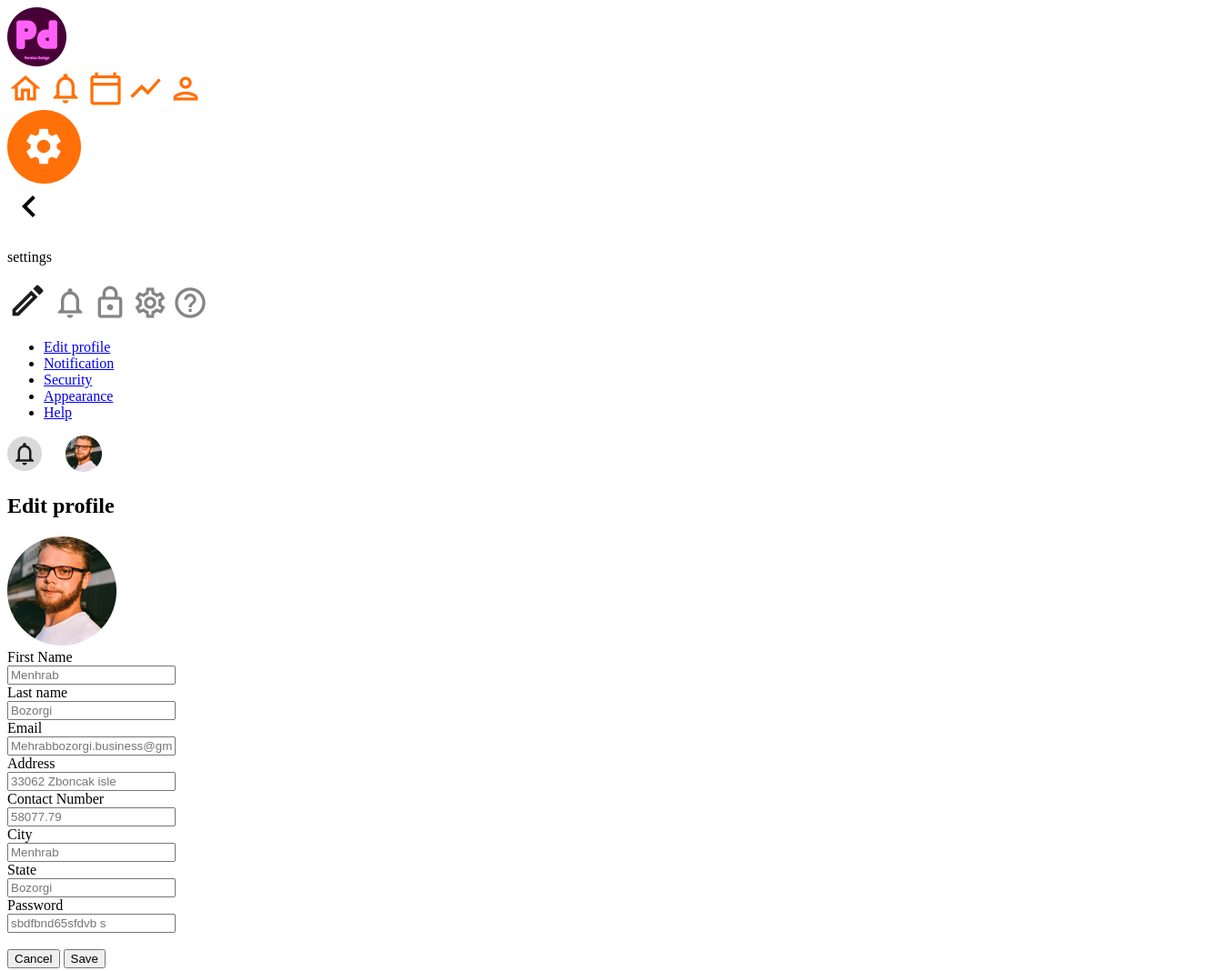
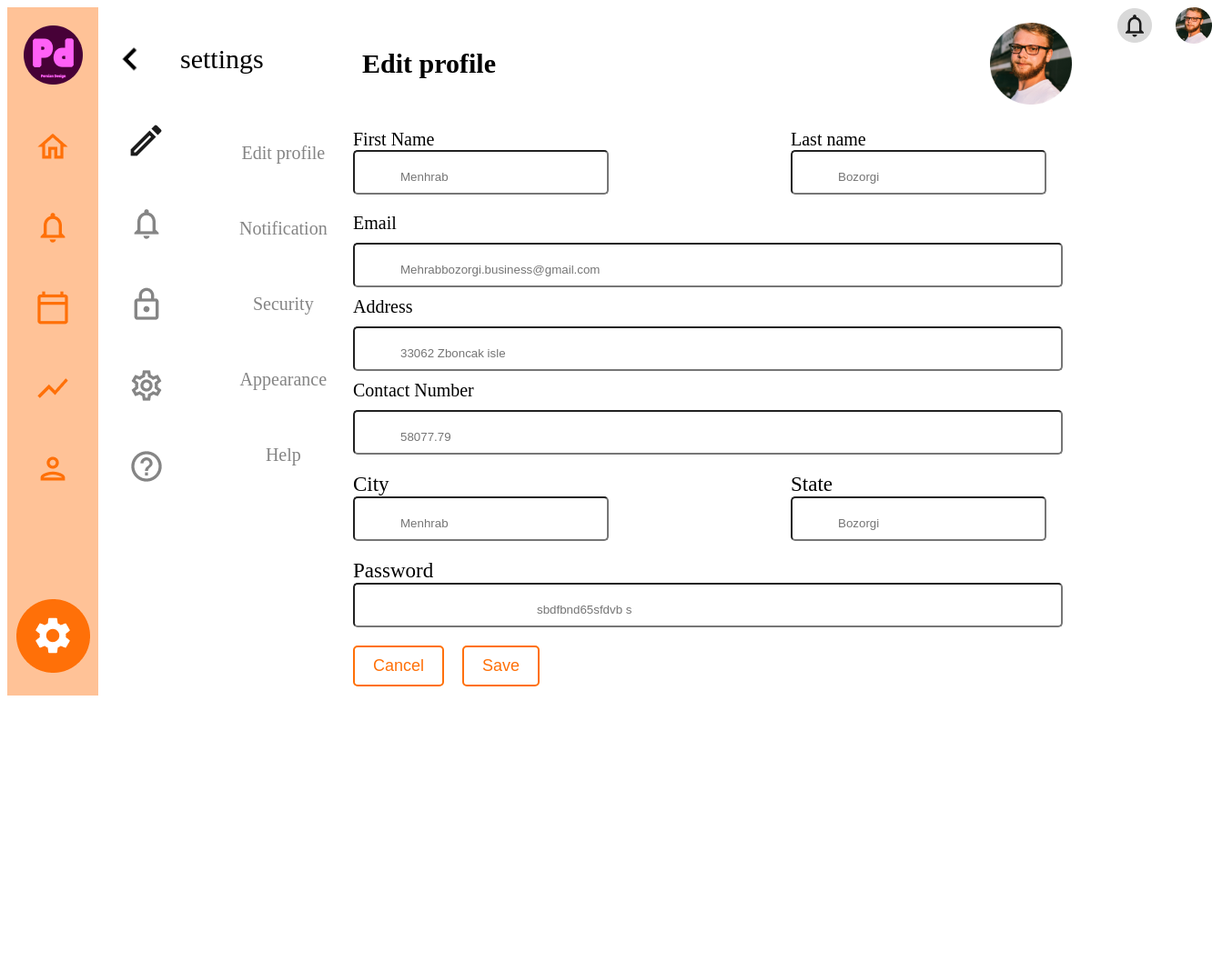
Before and after one commit to Rivera30/Laboratorio1, a plain HTML site: page Laboratorio 1/index.html in a window 1280 px wide. Shown: the whole page at 91% size, 1332 px wide, since content can reach past the window. After the commit the page ends 800 px from the top, so only its background shows below. Drawn offline with Linux system fonts and the light colour scheme.

Commit message:
Laboratorio 1
Andres Rivera
Nelson Carranza
Anthony

Entrega del Laboratorio terminado

```diff
--- a/Laboratorio 1/index.html
+++ b/Laboratorio 1/index.html
@@ -1,99 +1,144 @@
 <!DOCTYPE html>
 <html lang="en">
+
 <head>
-      <meta charset="UTF-8">
-      <meta http-equiv="X-UA-Compatible" content="IE=edge">
-      <meta name="viewport" content="width=device-width, initial-scale=1.0">
+  <meta charset="UTF-8" />
+  <meta http-equiv="X-UA-Compatible" content="IE=edge" />
+  <meta name="viewport" content="width=device-width, initial-scale=1.0" />
   <link rel="stylesheet" type="text/css" href="style.css" />
-      <title>Laboratorio1</title>
+  <title>Persian Design</title>
 </head>
+
 <body>
+  <div class="box-main">
     <header>
-          <img src="Imagenes/Logo.png" alt="Logo" id="Logo">
-          <div>
-            <a href="#"><img src="Imagenes/Home.png" alt=""></a>
-            <a href="#"><img src="Imagenes/Notifications.png" alt=""></a>
-            <a href="#"><img src="Imagenes/Calendar-today.png" alt=""></a>
-            <a href="#"><img src="Imagenes/Show-chart.png" alt=""></a>
-            <a href="#"><img src="Imagenes/Person.png" alt=""></a>
+      <div class="images-header">
+        <a href="#"><img src="./Imagenes/Logo.png" alt="" /></a>
+        <a href="#"><img src="Imagenes/Home.png" alt="" /></a>
+        <a href="#"><img src="Imagenes/Notifications.png" alt="" /></a>
+        <a href="#"><img src="Imagenes/Calendar-today.png" alt="" /></a>
+        <a href="#"><img src="Imagenes/Show-chart.png" alt="" /></a>
+        <a href="#"><img src="Imagenes/Person.png" alt="" /></a>
       </div>
-          <img src="Imagenes/Group-1.png" alt="settings" id="settings">
+      <div class="config">
+        <img src="./Imagenes/Group-1.png" alt="" />
+      </div>
     </header>
     <main>
+      <div class="settings-section">
         <section>
-            <div>
-              <img src="Imagenes/Keyboard-arrow.png" alt="">
+          <div class="settings">
+            <img src="./Imagenes/Keyboard-arrow.png" alt="" />
             <p>settings</p>
           </div>
-            <div>
-              <img src="Imagenes/Edit.png" alt="">
-              <img src="Imagenes/Notifications2.png" alt="">
-              <img src="Imagenes/Lock.png" alt="">
-              <img src="Imagenes/Settings.png" alt="">
-              <img src="Imagenes/Help-outline.png" alt="">
+          <div class="list-interactive">
+            <div class="images">
+              <a href=""><img src="Imagenes/Edit.png" alt="" /></a>
+              <a href=""><img src="Imagenes/Notifications2.png" alt="" /></a>
+              <a href=""><img src="Imagenes/Lock.png" alt="" /></a>
+              <a href=""><img src="Imagenes/Settings.png" alt="" /></a>
+              <a href=""><img src="Imagenes/Help-outline.png" alt="" /></a>
             </div>
-            <div>
+            <div class="settings-images">
               <ul>
-                <li><a href="#">Edit profile</a></li>
-                <li><a href="#">Notification</a></li>
-                <li><a href="#">Security</a></li>
-                <li><a href="#">Appearance</a></li>
-                <li><a href="#">Help</a></li>
+                <li>
+                  <a href="#">
+                    <p>Edit profile</p>
+                  </a>
+                </li>
+                <li>
+                  <a href="#">
+                    <p>Notification</p>
+                  </a>
+                </li>
+                <li>
+                  <a href="#">
+                    <p>Security</p>
+                  </a>
+                </li>
+                <li>
+                  <a href="#">
+                    <p>Appearance</p>
+                  </a>
+                </li>
+                <li>
+                  <a href="#">
+                    <p>Help</p>
+                  </a>
+                </li>
               </ul>
             </div>
+          </div>
         </section>
+      </div>
+      <div class="sect-block-three">
         <section>
-            <di>
-              <img src="Imagenes/profile1.png" alt="">
-            </di>
-            <div>
+          <div class="semi-header">
             <h1>Edit profile</h1>
-              <img src="Imagenes/unsplash_C8Ta0gwPbQg.png" alt="">
+            <img src="Imagenes/unsplash_C8Ta0gwPbQg.png" alt="" />
           </div>
           <div>
             <form>
               <div>
-                  <label for="text">First Name</label> <br>
-                    <input type="text" name="name" id="name" placeholder="Menhrab" required> <br>
-                  <label for="text">Last name</label> <br>
-                    <input type="text" name="last-name" id="last-name" placeholder="Bozorgi" required> <br>
-                  <label for="text">Email</label> <br>
-                    <input type="email" name="email" id="email" placeholder="Mehrabbozorgi.business@gmail.com" required> <br>
-                  <label for="text">Address</label> <br>
-                    <input type="text" name="address" id="address" placeholder="33062 Zboncak isle" required> <br>
-                  <label for="text">Contact Number</label> <br>
-                    <input type="text" name="contact" id="contact" placeholder="58077.79" required> <br>
+                <div class="form-contact">
+                  <div class="first-name">
+                    <label for="text">First Name</label>
+                    <input type="text" name="name" id="name" placeholder="Menhrab" required />
                   </div>
-                <div>
-                  <label for="text">City</label> <br>
-                    <input list="editors" name="city" id="city" placeholder="Menhrab">
+                  <div class="last-name">
+                    <label for="text">Last name</label>
+                    <input type="text" name="last-name" id="last-name" placeholder="Bozorgi" required />
+                  </div>
+                </div>
+                <div class="info-contact">
+                  <label for="text">Email</label>
+                  <input type="email" name="email" id="email" placeholder="Mehrabbozorgi.business@gmail.com" required />
+                  <label for="text">Address</label>
+                  <input type="text" name="address" id="address" placeholder="33062 Zboncak isle" required />
+                  <label for="text">Contact Number</label>
+                  <input type="text" name="contact" id="contact" placeholder="58077.79" required />
+                </div>
+              </div>
+              <div class="flex-city-state">
+                <div class="city">
+                  <label for="text">City</label>
+                  <input list="editors" name="city" id="city" placeholder="Menhrab" />
                   <datalist id="editors">
-                    <option value="Amsterdam">
-                    <option value="Barcelona">
-                    <option value="Beijing">
-                    <option value="Beirut">
+                    <option value="Amsterdam"></option>
+                    <option value="Barcelona"></option>
+                    <option value="Beijing"></option>
+                    <option value="Beirut"></option>
+                  </datalist>
                 </div>
-                <div>
-                  <label for="text">State</label> <br>
-                    <input list="edit" name="state" id="state" placeholder="Bozorgi">
+                <!-- state -->
+                <div class="state">
+                  <label for="text">State</label>
+                  <input list="edit" name="state" id="state" placeholder="Bozorgi" />
                   <datalist id="edit">
-                    <option value="Friesland">
-                    <option value="Badalona">
-                    <option value="Pekin">
-                    <option value="Libano">
+                    <option value="Friesland"></option>
+                    <option value="Badalona"></option>
+                    <option value="Pekin"></option>
+                    <option value="Libano"></option>
+                  </datalist>
                 </div>
-                <div>
-                  <label for="text">Password</label> <br>
-                      <input type="text" name="password" id="password" placeholder="sbdfbnd65sfdvb s" required>
               </div>
-                <br/>
-                <div>
+              <div class="password">
+                <label for="text">Password</label>
+                <input type="text" name="password" id="password" placeholder="sbdfbnd65sfdvb s" required />
+              </div>
+              <div class="buttons">
                 <input type="reset" value="Cancel" />
                 <input type="submit" value="Save" />
               </div>
             </form>
           </div>
         </section>
+      </div>
+      <div class="perfil-img">
+        <img src="Imagenes/profile1.png" alt="" />
+      </div>
     </main>
+  </div>
 </body>
+
 </html>
--- a/Laboratorio 1/style.css
+++ b/Laboratorio 1/style.css
@@ -0,0 +1,253 @@
+a {
+    text-decoration: none;
+  }
+
+  header {
+    background-color: #ffc297;
+    width: 100px;
+  }
+
+  main {
+    display: flex;
+  }
+
+  .box-main {
+    display: flex;
+  }
+
+  /* Header*/
+
+  .images-header {
+    align-items: center;
+    display: flex;
+    flex-direction: column;
+    gap: 45px;
+    padding: 20px;
+  }
+
+  .config {
+    padding-top: 90px;
+    margin: 10px;
+  }
+  /*End Header*/
+
+  /*Settings */
+  .settings-section {
+    display: flex;
+    flex-direction: column;
+    width: 250px;
+    padding: 10px;
+  }
+
+  .settings {
+    display: flex;
+    font-size: 30px;
+    gap: 30px;
+  }
+
+  .images {
+    align-items: center;
+    display: flex;
+    flex-direction: column;
+    gap: 45px;
+    padding: 20px;
+  }
+
+  .images ul {
+    list-style-type: none;
+  }
+
+  .settings-images p {
+    align-items: center;
+    display: flex;
+    flex-direction: column;
+    padding: 20px;
+    font-size: 20px;
+  }
+
+  .settings-images ul {
+    list-style-type: none;
+  }
+
+  .settings-images a {
+    color: #858585;
+  }
+  .settings-images a:hover {
+    color: #000000;
+  }
+
+  .settings img {
+    width: 50px;
+    height: 50px;
+    position: relative;
+    top: 25px;
+  }
+
+  .list-interactive {
+    display: flex;
+    align-items: center;
+  }
+  /*End settings*/
+
+  /*Edit profile*/
+
+  .sect-block-three {
+    width: 800px;
+  }
+
+  /*Edit profile + image*/
+  .semi-header {
+    align-items: center;
+    display: flex;
+    justify-content: space-between;
+  }
+
+  .semi-header h1 {
+    font-size: 30px;
+    padding: 20px;
+  }
+
+  .semi-header img {
+    width: 90px;
+    height: 90px;
+  }
+
+  /* form contact*/
+
+  .form-contact {
+    font-size: 20px;
+    display: flex;
+    gap: 200px;
+    padding: 10px;
+  }
+
+  .form-contact input[type="text"] {
+    border-radius: 5px;
+    padding: 20px 50px 10px;
+  }
+
+  .first-name {
+    display: flex;
+    flex-direction: column;
+  }
+
+  .last-name {
+    display: flex;
+    flex-direction: column;
+  }
+
+  /*email address contact number*/
+
+  .info-contact {
+    display: flex;
+    flex-direction: column;
+    gap: 10px;
+    font-size: 20px;
+    padding: 10px;
+  }
+
+  .info-contact input[type="text"] {
+    border-radius: 5px;
+    padding: 20px 50px 10px;
+  }
+
+  .info-contact input[type="email"] {
+    border-radius: 5px;
+    padding: 20px 50px 10px;
+  }
+  /*flex city state*/
+
+  .flex-city-state {
+    display: flex;
+    padding: 10px;
+    gap: 200px;
+  }
+
+  /* city*/
+  .city {
+    display: flex;
+    flex-direction: column;
+    font-size: 23px;
+  }
+  .city > input {
+    border-radius: 5px;
+    padding: 20px 50px 10px;
+  }
+
+  /*State*/
+
+  .state {
+    display: flex;
+    flex-direction: column;
+    font-size: 23px;
+  }
+
+  .state > input {
+    border-radius: 5px;
+    padding: 20px 50px 10px;
+  }
+  /* password*/
+  .password {
+    font-size: 23px;
+    padding: 10px 10px 10px;
+    display: flex;
+    flex-direction: column;
+  }
+
+  .password input[type="text"] {
+    border-radius: 5px;
+    padding: 20px 200px 10px;
+  }
+
+  /*buttons*/
+
+  .buttons {
+    display: flex;
+    gap: 20px;
+    padding: 10px;
+  }
+
+  .buttons input[type="reset"],
+  .buttons input[type="submit"] {
+    background-color: transparent;
+    border-radius: 5px;
+    border: solid 2px #ff7008;
+    color: #ff7008;
+    padding: 10px 20px;
+    font-size: 18px;
+  }
+
+  .buttons input[type="reset"]:hover,
+  .buttons input[type="submit"]:hover {
+    background-color: #ff7008;
+    border-radius: 5px;
+    border: solid 2px #fd6100;
+    color: #ffffff;
+    padding: 10px 20px;
+    font-size: 18px;
+  }
+
+  .perfil-img {
+    position: relative;
+    left: 50px;
+  }
+
+  /*phone*/
+  @media screen and (max-width: 500px){
+    ul{
+      font-size: 2.5rem;
+    }
+    img{
+      width: 3.5rem;
+    }
+  }
+
+    /*tablet*/
+  @media screen and (max-width: 900px){
+    ul{
+      font-size: 3.75rem;
+    }
+    img{
+      width: 1.5rem;
+    };
+  }
```
Lines whose indentation alone changed are shown as unchanged.
